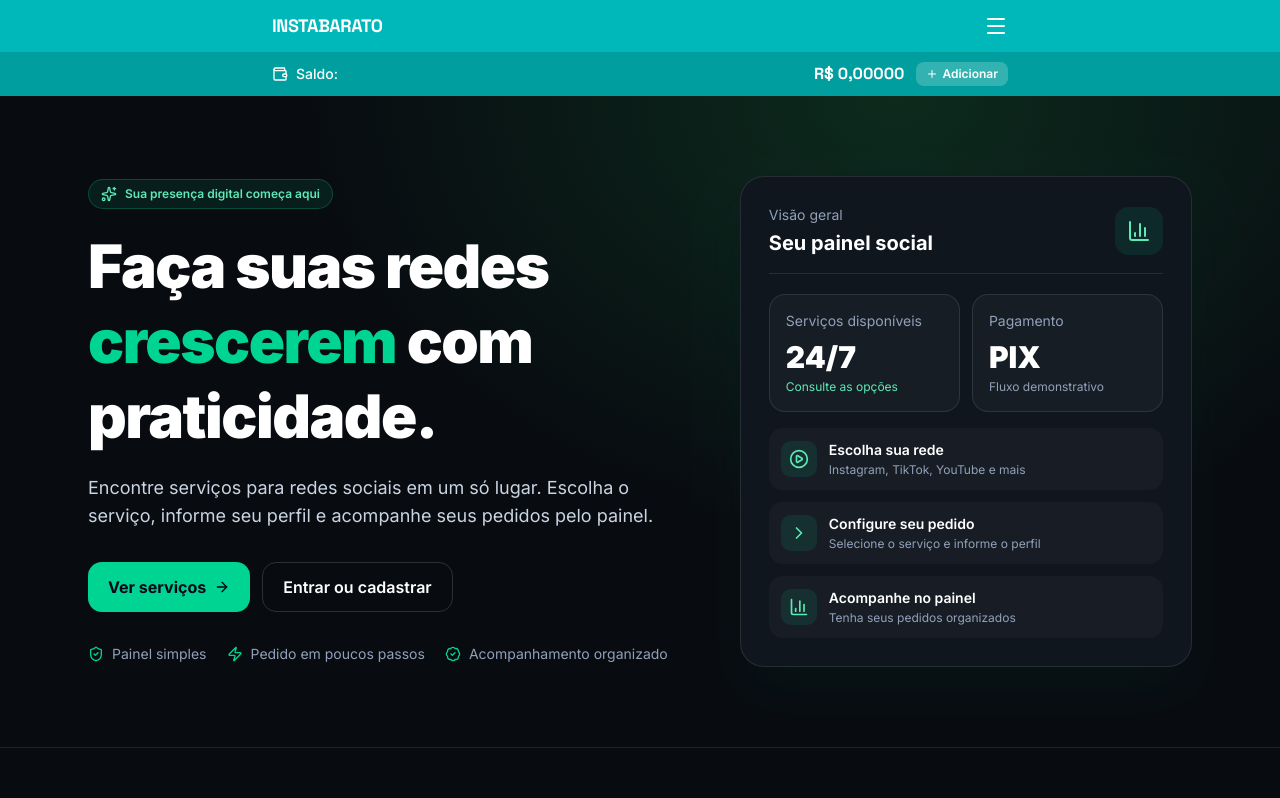
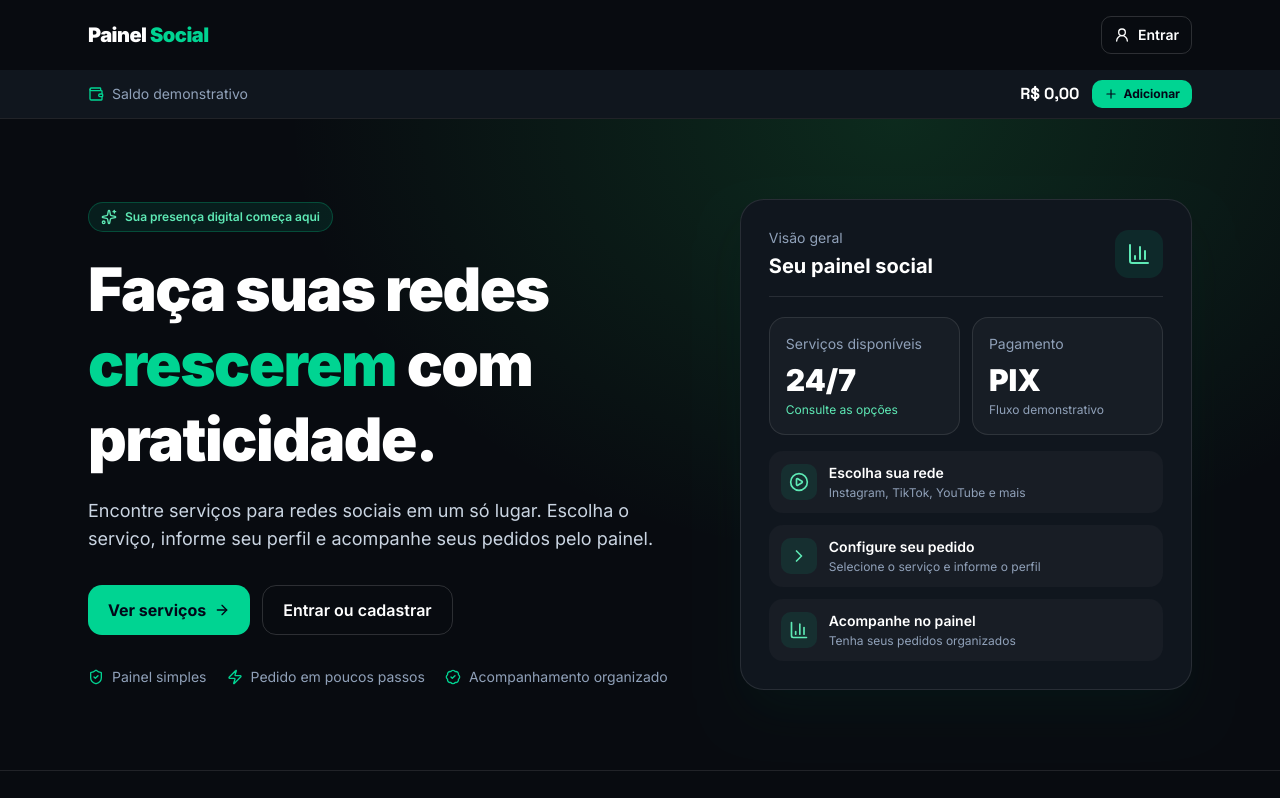
Before and after one commit to djpankozzo00-wq/v0-chave-pix-para-pagamento, a Next.js app: page / in a window 1280 px wide. Shown: the top 798 px of the page. Built offline with nearby package versions, Linux system fonts and the light colour scheme; no server answers.

Commit message:
Ajustar cabeçalho e navegação da plataforma

```diff
--- a/components/header.tsx
+++ b/components/header.tsx
@@ -1,6 +1,7 @@
 "use client"
 
-import { Plus, Wallet, Menu, X } from "lucide-react"
+import Link from "next/link"
+import { Plus, Wallet, Menu, X, UserRound } from "lucide-react"
 import { useState } from "react"
 
 export function Header({
@@ -13,58 +14,60 @@ export function Header({
   const [menuOpen, setMenuOpen] = useState(false)
 
   return (
-    <header className="sticky top-0 z-50">
-      {/* Top bar - teal */}
-      <div className="bg-primary text-primary-foreground">
-        <div className="mx-auto flex max-w-3xl items-center justify-between px-4 py-3">
-          <span className="text-lg font-bold tracking-tight font-mono uppercase">
-            InstaBarato
-          </span>
-          <button
-            onClick={() => setMenuOpen(!menuOpen)}
-            className="text-primary-foreground"
-            aria-label="Menu"
-          >
-            {menuOpen ? <X className="h-6 w-6" /> : <Menu className="h-6 w-6" />}
-          </button>
+    <header className="sticky top-0 z-50 border-b border-white/10">
+      <div className="bg-[#080b10] text-white">
+        <div className="mx-auto flex max-w-6xl items-center justify-between px-4 py-4 sm:px-6">
+          <Link href="/" className="text-lg font-black tracking-tight sm:text-xl">
+            Painel <span className="text-emerald-400">Social</span>
+          </Link>
+          <div className="flex items-center gap-2">
+            <Link href="/login" className="hidden items-center gap-2 rounded-lg border border-white/15 px-3 py-2 text-sm font-semibold transition hover:bg-white/5 sm:inline-flex">
+              <UserRound className="h-4 w-4" /> Entrar
+            </Link>
+            <button
+              onClick={() => setMenuOpen(!menuOpen)}
+              className="rounded-lg border border-white/15 p-2 text-white sm:hidden"
+              aria-label={menuOpen ? "Fechar menu" : "Abrir menu"}
+              aria-expanded={menuOpen}
+            >
+              {menuOpen ? <X className="h-5 w-5" /> : <Menu className="h-5 w-5" />}
+            </button>
+          </div>
         </div>
-
-        {/* Mobile menu */}
         {menuOpen && (
-          <div className="border-t border-primary-foreground/20 px-4 pb-3">
-            <div className="mx-auto max-w-3xl flex flex-col gap-2">
+          <div className="border-t border-white/10 px-4 py-3 sm:hidden">
+            <div className="mx-auto flex max-w-6xl flex-col gap-2">
+              <Link href="/login" onClick={() => setMenuOpen(false)} className="flex items-center gap-2 rounded-lg px-3 py-2 text-sm font-medium hover:bg-white/5">
+                <UserRound className="h-4 w-4" /> Entrar ou cadastrar
+              </Link>
               <button
                 onClick={() => {
                   onAddBalance()
                   setMenuOpen(false)
                 }}
-                className="flex items-center gap-2 rounded-lg bg-primary-foreground/15 px-3 py-2 text-sm font-medium text-primary-foreground"
+                className="flex items-center gap-2 rounded-lg bg-emerald-400 px-3 py-2 text-sm font-bold text-slate-950"
               >
-                <Plus className="h-4 w-4" />
-                Adicionar Saldo
+                <Plus className="h-4 w-4" /> Adicionar saldo
               </button>
             </div>
           </div>
         )}
       </div>
-
-      {/* Balance bar */}
-      <div className="bg-primary/85 text-primary-foreground">
-        <div className="mx-auto flex max-w-3xl items-center justify-between px-4 py-2.5">
-          <div className="flex items-center gap-2">
-            <Wallet className="h-4 w-4" />
-            <span className="text-sm font-medium">Saldo:</span>
+      <div className="bg-[#10161e] text-white">
+        <div className="mx-auto flex max-w-6xl items-center justify-between px-4 py-2.5 sm:px-6">
+          <div className="flex items-center gap-2 text-sm text-slate-400">
+            <Wallet className="h-4 w-4 text-emerald-400" />
+            <span>Saldo demonstrativo</span>
           </div>
           <div className="flex items-center gap-3">
-            <span className="text-base font-bold font-mono">
-              R$ {balance.toFixed(5).replace(".", ",")}
+            <span className="font-mono text-sm font-bold sm:text-base">
+              R$ {balance.toFixed(2).replace(".", ",")}
             </span>
             <button
               onClick={onAddBalance}
-              className="flex items-center gap-1 rounded-md bg-primary-foreground/20 px-2.5 py-1 text-xs font-semibold text-primary-foreground transition-colors hover:bg-primary-foreground/30"
+              className="inline-flex items-center gap-1.5 rounded-lg bg-emerald-400 px-3 py-1.5 text-xs font-bold text-slate-950 transition hover:bg-emerald-300"
             >
-              <Plus className="h-3 w-3" />
-              Adicionar
+              <Plus className="h-3.5 w-3.5" /> Adicionar
             </button>
           </div>
         </div>
```
